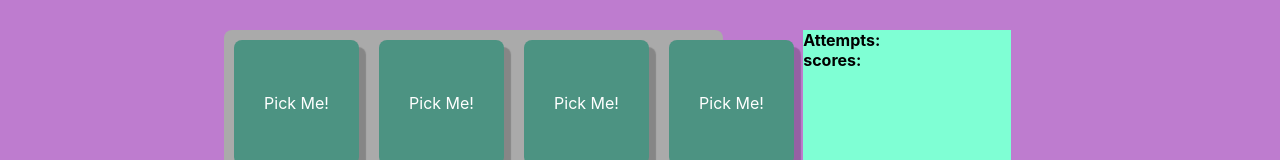
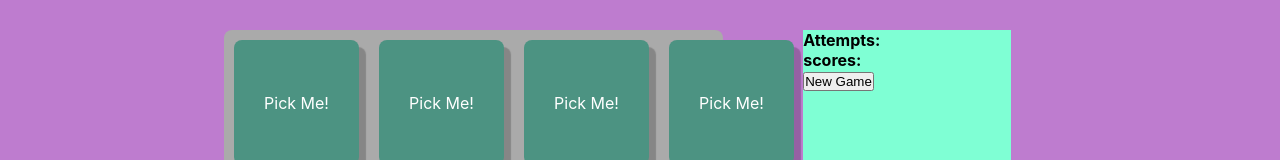
Before and after one commit to SalemAbebe/simple-react-game, a React (Create React App) app: page / in a window 1280 px wide. Shown: the part 235-395 px from the top of the page. Built offline with nearby package versions, Linux system fonts and the light colour scheme.

Commit message:
add card shuffle fun.

```diff
--- a/src/components/Card/CardCharacter.js
+++ b/src/components/Card/CardCharacter.js
@@ -1,9 +1,19 @@
-import React from "react";
+import React, { useState } from "react";
 import data from "../../data";
 import Card from "./Card";
 import "./CardNames.css";
 
 function CardCharacter() {
+  const [cards, setCards] = useState([]);
+  const [turns, setTurns] = useState(0);
+
+  //shuffle cards
+  const shuffleCards = () => {
+    const shuffledCards = data.sort(() => Math.random() - 0.5);
+    setCards(shuffledCards);
+    setTurns(0);
+  };
+  console.log(cards, turns);
   return (
     <div className="cardFlexWrapper">
       <div className="cardFlex">
@@ -13,7 +23,7 @@ function CardCharacter() {
               className="cardPick"
               cardFrontDisplay={data.cardFrontDisplay}
               img={data.image}
-              id={data.id}
+              key={data.id}
             />
           ))}
         </div>
@@ -24,6 +34,9 @@ function CardCharacter() {
           <div className="scores">
             <h4>scores:</h4>
           </div>
+          <div>
+            <button onClick={shuffleCards}>New Game</button>
+          </div>
         </div>
       </div>
     </div>
--- a/src/components/Deck/Carousel/Carousel.js
+++ b/src/components/Deck/Carousel/Carousel.js
@@ -63,12 +63,13 @@ export default class MultipleItems extends Component {
         },
       ],
     };
+
     return (
       <div className="carouselContainer">
         <div className="sliderWrapper">
           <Slider {...settings}>
             {data.map((data) => (
-              <Card characterName={data.characterName} id={data.id} />
+              <Card characterName={data.characterName} key={data.id} />
             ))}
           </Slider>
         </div>
```
Also changed, not shown: src/components/Card/Card.js (+10 -0 lines), 1 other file (tests, documents, lock files or other folders).
